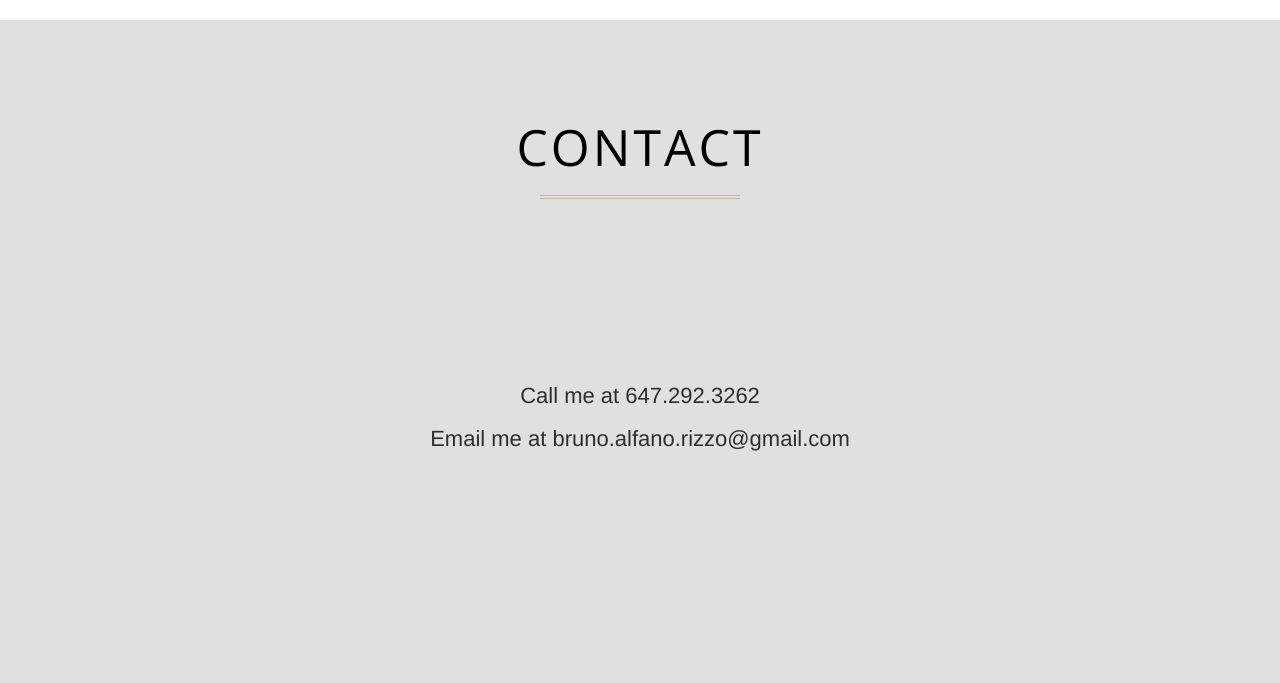
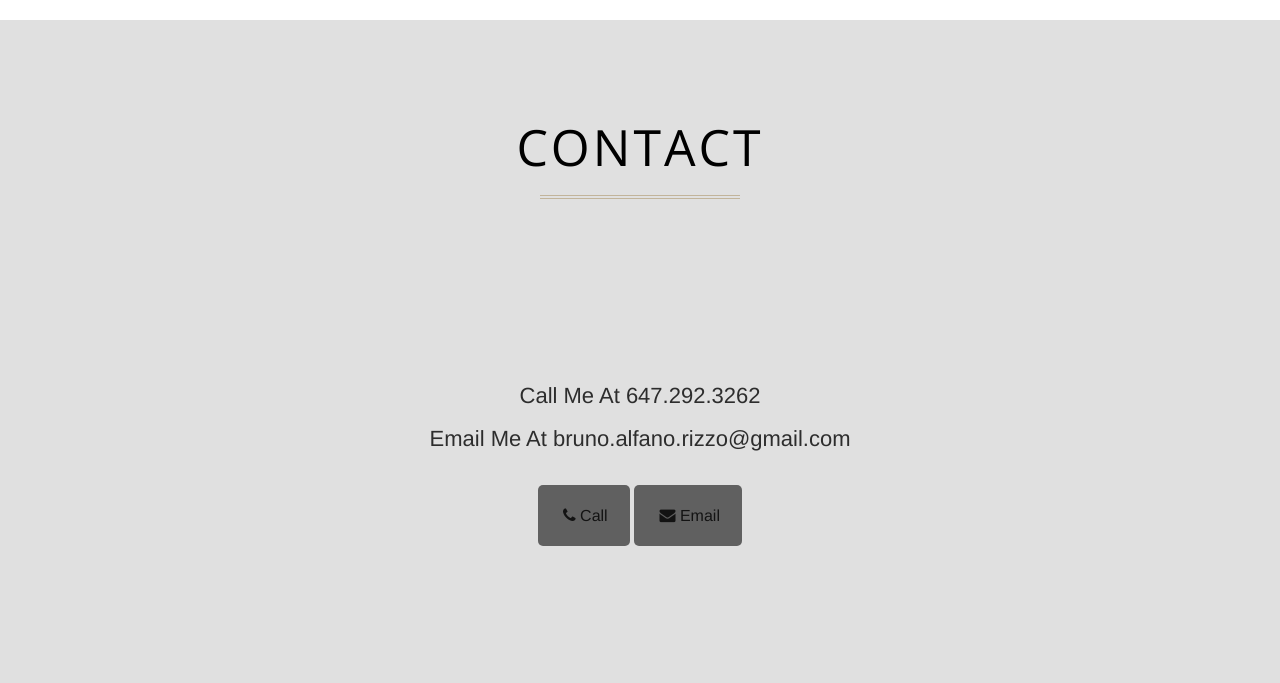
Before and after one commit to nurbrun/nurbrun.com, a plain HTML site: page index.html in a window 1280 px wide. Shown: the part 5355-6038 px from the top of the page. Drawn offline with nearby package versions, Linux system fonts and the light colour scheme.

```diff
--- a/index.html
+++ b/index.html
@@ -4,8 +4,9 @@
 <head>
     <meta charset="utf-8">
     <meta name="viewport" content="width=device-width, initial-scale=1.0, user-scalable=no">
-    <meta name="description" content="">
+    <meta name="description" content="Welcome to my personal webpage. If you like what you see (or don't) contact me! Get in touch at the bottom of the page.">
     <meta name="author" content="">
+
     <title>Bruno Alfano-Rizzo</title>
     <!-- Bootstrap Core CSS -->
     <link href="assets/css/bootstrap/bootstrap.min.css" rel="stylesheet" type="text/css">
@@ -30,6 +31,7 @@
       <script src="https://oss.maxcdn.com/libs/respond.js/1.3.0/respond.min.js"></script>
     <![endif]-->
     <link href="assets/css/style.css" rel="stylesheet" type="text/css">
+    <link rel="shortcut icon" href="http://faviconist.com/icons/e3932c14d49489917463ba3571642b0e/favicon.ico" />
 </head>
 
 <body id="page-top">
@@ -291,9 +293,9 @@
             <div class="row social">
                 <div class="col-lg-12">
                     <ul class="list-inline">
-                        <!-- <li><a href="agency.html#"><i class="fa fa-facebook fa-fw fa-2x"></i></a>
-                        </li> -->
-                        <!-- <li><a href="https://www.instagram.com/nurbrun" target="_blank"><i class="fa fa-instagram fa-fw fa-2x"></i></a>
+                        <<li><a href="agency.html#"><i class="fa fa-facebook fa-fw fa-2x"></i></a>
+                        </li>
+                         <li><a href="https://www.instagram.com/nurbrun" target="_blank"><i class="fa fa-instagram fa-fw fa-2x"></i></a>
                         </li>
 
                         <li><a href="https://ca.linkedin.com/pub/bruno-alfano-rizzo/37/629/205" target="_blank"><i class="fa fa-linkedin fa-fw fa-2x"></i></a>
@@ -312,7 +314,7 @@
             </div>
             </div>
         </div>
-    </footer> -->
+    </footer>  -->
 
         <footer class="footer" style="background-color: #E0e0e0;">
         <div id="contact" class="container text-center">
@@ -320,8 +322,8 @@
             <h2 class="footer-header-font">Contact</h2>
             <hr class=" colored">
 
-            <div class="row" id="contact-padding">
-              <!--   <div class="col-md-4 col-md-push-1 contact-details">
+
+                <!-- <div class="col-md-4 col-md-push-1 contact-details">
                     <h4 class="contact-font-small"><a href="tel:+16472923262"><span class="yellow-background-small"><i class="fa fa-phone" style="padding-left: 3px;"></i> Call</span></a></h4>
                     <p class="contact-font"><span class="yellow-background-small">(647) 292-3262</span></p>
                 </div>
@@ -340,8 +342,10 @@
                 <br>
 
             <div class="col-sm-12">
-                <p>Call me at 647.292.3262</p>
-                <p>Email me at bruno.alfano.rizzo@gmail.com</p>
+                <p style="text-transform: capitalize;">Call me at 647.292.3262</p>
+                <p style="text-transform: capitalize; padding-bottom:40px;">Email me at <span style="text-transform:lowercase;">bruno.alfano.rizzo@gmail.com</span></p>
+                <a href="tel:+16472923262"><span class="yellow-background-small"><i class="fa fa-phone" style="padding-left: 3px;"></i> Call</span></a>
+                <a href="mailto:bruno.alfano.rizzo@gmail.com"><span class="yellow-background-small"><i class="fa fa-envelope" style="padding-left: 3px;"></i> Email</span></a>
             </div>
             <br>
                 <br>
@@ -374,7 +378,7 @@
             </div>
             </div>
             </div>
-        </div>
+
     </footer>
 
     <!-- Core Scripts -->
```
